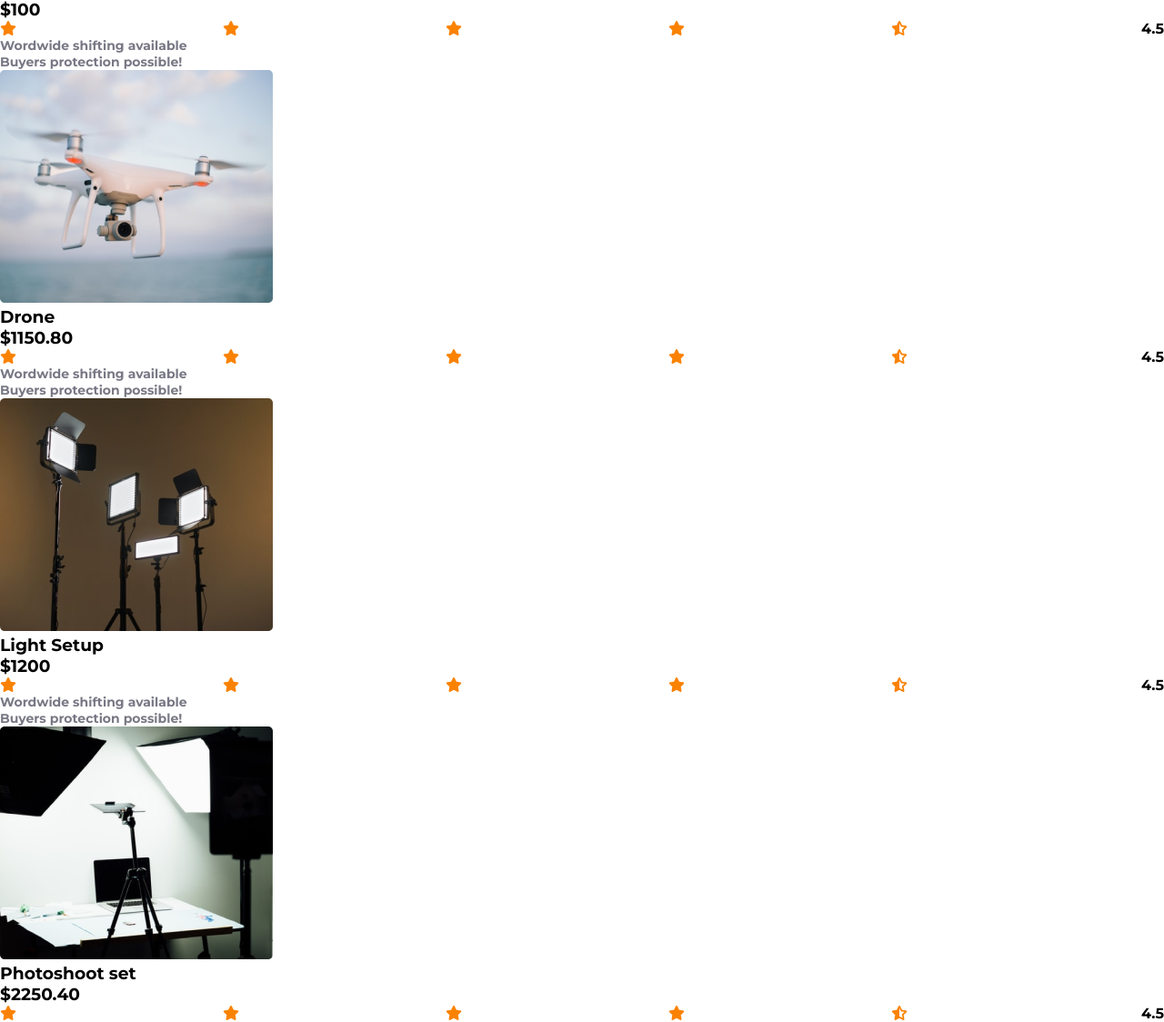
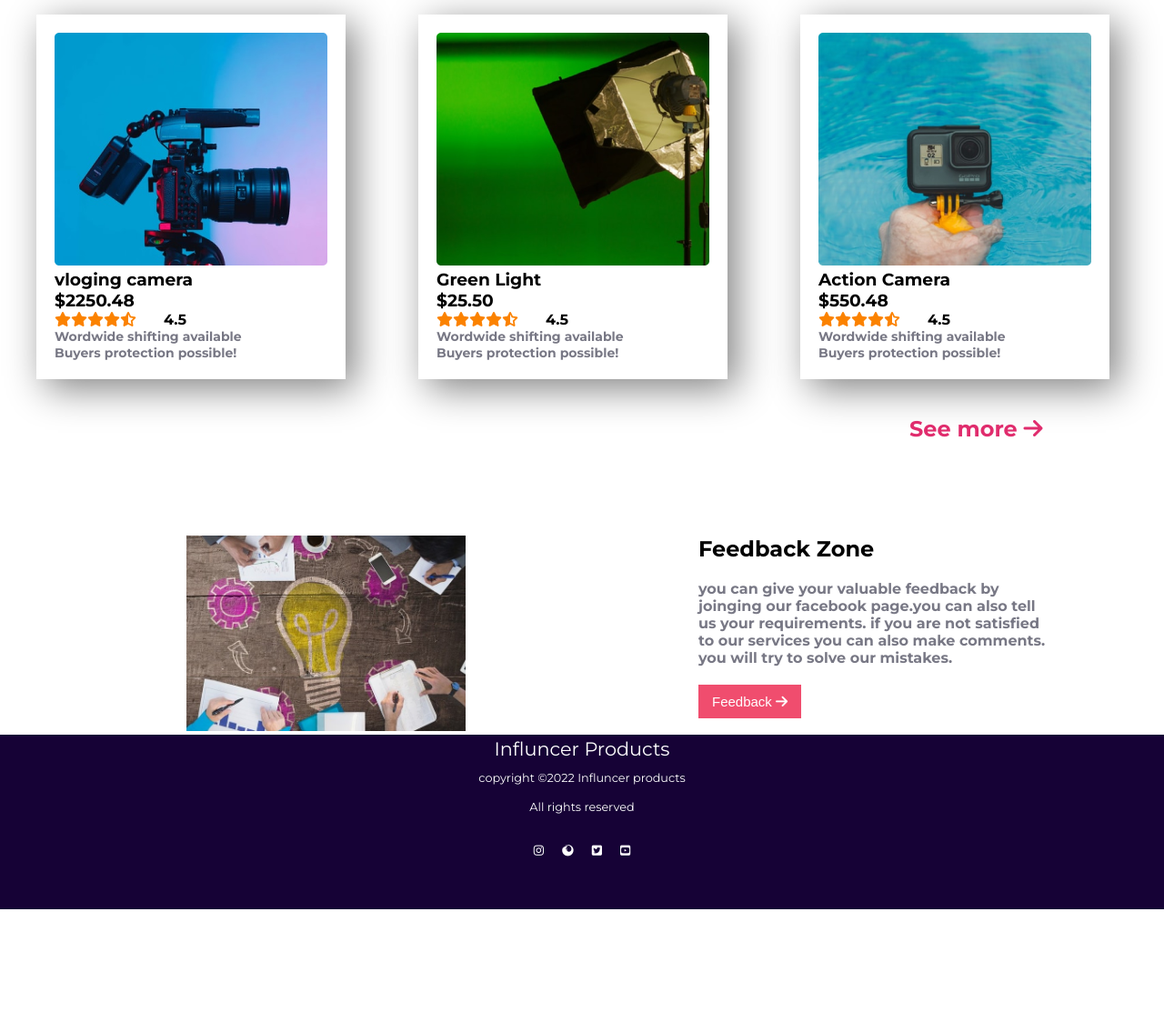
Before and after one commit to faizatasnim11/influncer-website, a plain HTML site: page index.html in a window 1280 px wide. Shown: the part 1676-2800 px from the top of the page at 91% size. After the commit the page ends 2676 px from the top, so only its background shows below. Drawn offline with Linux system fonts and the light colour scheme.

Commit message:
footer added

```diff
--- a/index.html
+++ b/index.html
@@ -101,7 +101,6 @@
                             Buyers protection possible!</p>
                     </div>
                 </div>
-            </div>
 
             <div class="item">
                 <div class="item-banner">
@@ -124,7 +123,6 @@
                         Buyers protection possible!</p>
                 </div>
             </div>
-        </div>
 
         <div class="item">
             <div class="item-banner">
@@ -147,7 +145,7 @@
                     Buyers protection possible!</p>
             </div>
         </div>
-    </div>
+
 
     <div class="item">
         <div class="item-banner">
@@ -170,7 +168,6 @@
                 Buyers protection possible!</p>
         </div>
     </div>
-</div>
 
 <div class="item">
     <div class="item-banner">
@@ -193,7 +190,7 @@
             Buyers protection possible!</p>
         </div>
    </div>
-</div>
+
 
 <div class="item">
     <div class="item-banner">
@@ -215,7 +212,6 @@
         <p>Wordwide shifting available<br>
             Buyers protection possible!</p>
         </div>
-</div>
 </div>
 
 <div class="item">
@@ -239,7 +235,6 @@
             Buyers protection possible!</p>
         </div>
 </div>
-</div>
 
 <div class="item">
     <div class="item-banner">
@@ -262,7 +257,7 @@
             Buyers protection possible!</p>
         </div>
 </div>
-</div>
+
 
 <div class="item">
     <div class="item-banner">
@@ -286,7 +281,41 @@
         </div>
 </div>
 </div>
-        </section>
+      </section>
     </main>
+    <div>
+        <h2 class="see-more">See more <i class="fas fa-arrow-right"></i></h2>
+    </div>
+
+    <!-- Feature product -->
+    <section class="4th part flex-con">
+
+    </div>
+    <div class="half-width3">
+        <img src="images/develop.jpg" alt="">
+    </div>
+
+        <div class="half-width3">
+            <h2> <b>Feedback Zone</b></h2>
+            <p class="feedback"> you can give your valuable feedback by joinging our facebook page.you
+                can also tell us your requirements. if you are not satisfied to our services you can also make comments.
+                you will try to solve our mistakes.
+                </p>
+                <button class="primary-button2">Feedback <i class="fas fa-arrow-right"></i></button>
+
+    </section>
+
+    <footer>
+        <div class="footer-content">
+        <h3>Influncer Products</h3>
+        <p class="footer">copyright ©2022 Influncer products<br> All rights reserved</p>
+        <ul class="socials">
+            <li><a href=""><i class="fab fa-instagram"></i></a></li>
+            <li><a href=""><i class="fab fa-firefox"></i></a></li>
+            <li><a href=""><i class="fab fa-twitter-square"></i></a></li>
+            <li><a href=""><i class="fab fa-youtube-square"></i></i></a></li>
+        </ul>
+    </div>
+    </footer>
 </body>
 </html>
--- a/style.css
+++ b/style.css
@@ -90,7 +90,8 @@ nav{
     margin-top: 20px;
 }
 .collection{
-    margin-top: 50px;
+    margin-top: 40px;
+    margin-bottom: 30px;
     text-align: center;
 }
 /* items styles */
@@ -98,6 +99,12 @@ nav{
 .items{
     display: grid;
     grid-template-columns: repeat(3, 1fr);
+    max-width: 1000px;
+}
+.item{
+    padding: 20px;
+    box-shadow: 10px 10px 40px grey;
+    margin: 40px;
 
 }
 .items.item-banner img{
@@ -107,7 +114,7 @@ nav{
 .item-info{
     display: flex;
     align-items: center;
-    justify-content: space-between;
+
 }
 .fa-star{
     font-size: 16px;
@@ -125,3 +132,80 @@ nav{
     color: #787885;
     font-size: 14px;
 }
+.see-more{
+    color: #E02C6D;
+    font-size: 24px;
+    padding-left: 1000px;
+}
+.flex-con{
+    display: flex;
+}
+/* feedback part */
+.half-width3 img{
+    width: 100%;
+    padding-left: 20%;
+}
+
+.half-width3{
+
+    width: 70%;
+    padding-left: 10%;
+    padding-right: 10%;
+    padding-top: 8%;
+
+
+}
+.primary-button2{
+    outline: 0;
+    border: 0;
+    padding: 10px 15px;
+    background-color: rgb(240, 77, 110);
+    color: #fff;
+    font-size: 15px;
+    cursor: pointer;
+    position: relative;
+    margin-top: 20px;
+    top: 0;
+}
+.primary-button2:active{
+    top: 15px;
+    box-shadow: 0 2px 0 #a5075e;
+
+}
+.feedback{
+    color: #787885;
+    margin-top: 20px;
+}
+/* footer style */
+.footer-content{
+    color:white;
+    display: flex;
+    align-items: center;
+    flex-direction: column;
+    text-align: center;
+}
+.footer-content h3{
+    font-size: 1.3rem;
+    font-weight: 300;
+}
+footer{
+    background-color: rgb(22, 2, 54);
+    font-size: .8rem;
+    font-weight: 200;
+    line-height: 2rem;
+}
+.socials{
+    list-style: none;
+    display: flex;
+    align-items: center;
+    justify-content: center;
+    margin: 1rem 0rem 3rem 0;
+}
+.socials li{
+    margin: 0 10px;
+}
+.socials a{
+    text-decoration: none;
+    color: white;
+
+}
```
Also changed, not shown: images/develop.jpg (added).
